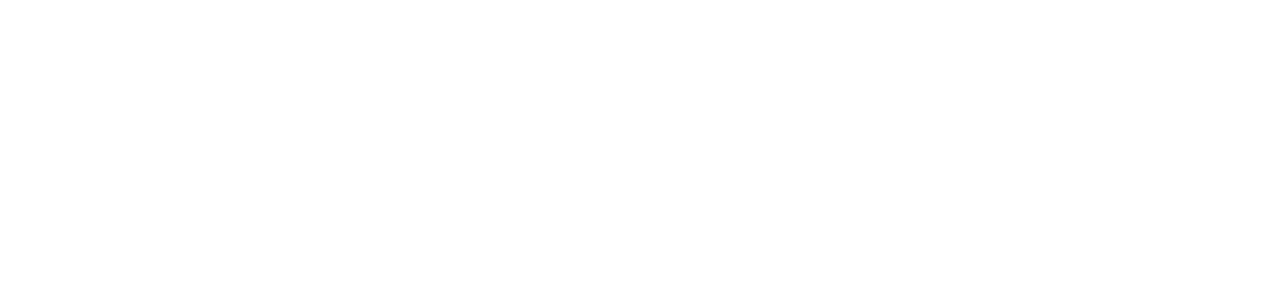
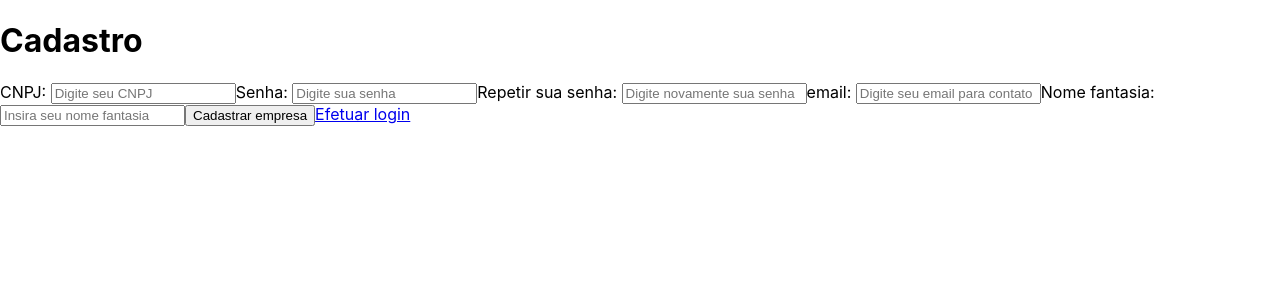
Before and after one commit to Lucas-Vinicius-Rodrigues-e-Silva/PurpureBusiness, a React (Create React App) app in the folder purpure-busness/: page /register in a window 1280 px wide. Before the commit this address had no page. Shown: the top 300 px of the page. Built offline with nearby package versions, Linux system fonts and the light colour scheme.

Commit message:
fix:schemaRegister CNPJ

```diff
--- a/purpure-busness/src/Pages/registerPage/index.tsx
+++ b/purpure-busness/src/Pages/registerPage/index.tsx
@@ -11,7 +11,7 @@ const RegisterPage = () => {
     password: string;
     confirmPassword: string;
     email: string;
-    userName: string;
+    commercialName: string;
   }
   const {
     register,
@@ -61,7 +61,7 @@ const RegisterPage = () => {
         type={"text"}
         placeholder={"Insira seu nome fantasia"}
         register={register}
-        keyName={"userName"}
+        keyName={"commercialName"}
       />
       <Button type={"submit"} text={"Cadastrar empresa"} />
       <Link to={"/login"}>Efetuar login</Link>
--- a/purpure-busness/src/Pages/registerPage/registerSchema.ts
+++ b/purpure-busness/src/Pages/registerPage/registerSchema.ts
@@ -1,12 +1,15 @@
 import * as yup from "yup";
 
 export const registerSchema = yup.object().shape({
-  CNPJ: yup.string().required("O CNPJ é obrigatório"),
+  CNPJ: yup
+    .string()
+    .required("O CNPJ é obrigatório")
+    .matches(/^\d{2}\.\d{3}\.\d{3}\/\d{4}\-\d{2}$/, "Insira um CNPJ válido"),
   password: yup.string().required("A senha é obrigatória"),
   confirmPassword: yup
     .string()
     .oneOf([yup.ref("password"), null], "As senhas não coincidem")
     .required("A confirmação de senha é obrigatória"),
   email: yup.string().required("O email é obrigatório"),
-  userName: yup.string().required("O Nome da empresa é obrigatório"),
+  commercialName: yup.string().required("O Nome fantasia é obrigatório"),
 });
--- a/purpure-busness/src/Routes.tsx
+++ b/purpure-busness/src/Routes.tsx
@@ -1,12 +1,14 @@
 import { Route, Routes } from "react-router-dom";
 import { LandingPage } from "./Pages/landingPage";
 import LoginPage from "./Pages/loginPage";
+import RegisterPage from "./Pages/registerPage";
 
 export const AppRoutes = () => {
   return (
     <Routes>
       <Route path="/" element={<LandingPage />} />
       <Route path="login" element={<LoginPage />} />
+      <Route path="register" element={<RegisterPage />} />
     </Routes>
   );
 };
```
